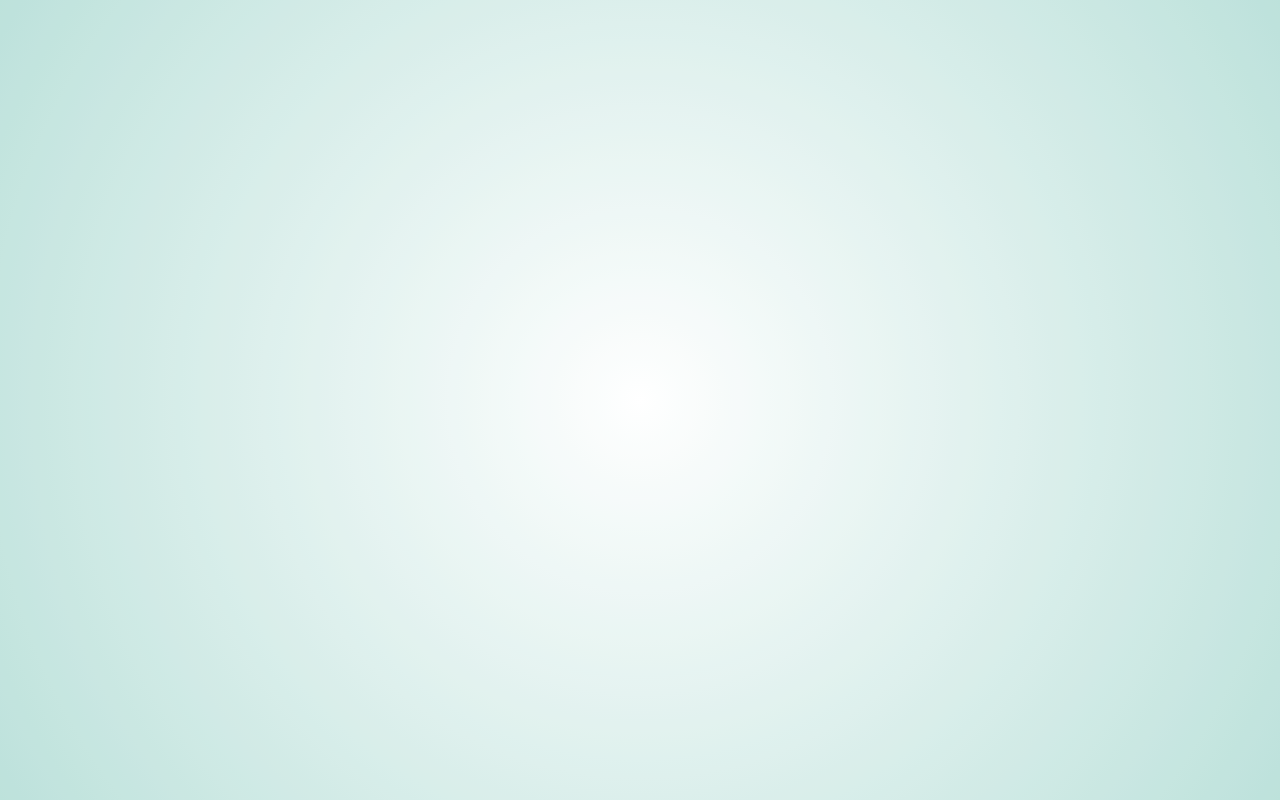
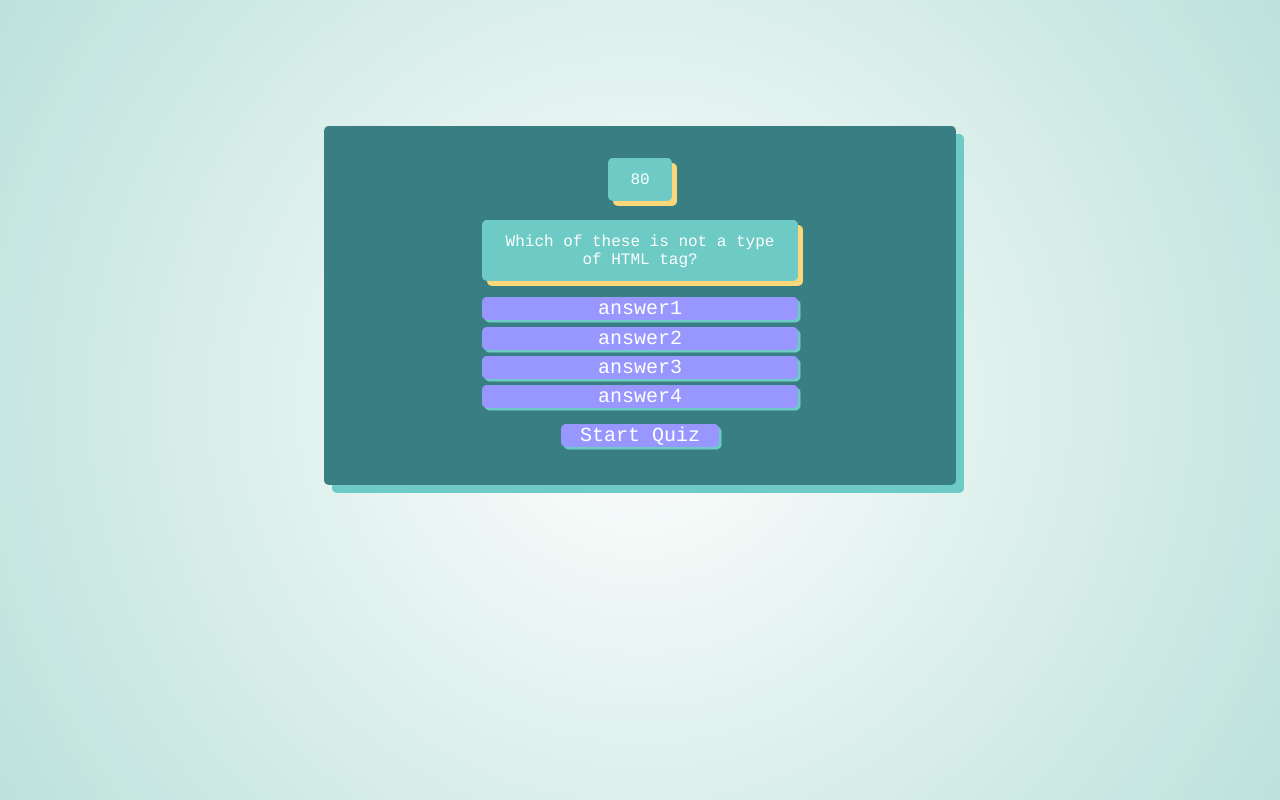
Before and after one commit to Old-Prego/code-quiz, a plain HTML site: page index.html in a window 1280 px wide. Drawn offline with Linux system fonts and the light colour scheme.

Commit message:
Set up basic color scheme in css and started framework for general functions in js.

```diff
--- a/assets/style.css
+++ b/assets/style.css
@@ -1,5 +1,93 @@
+:root{
+    --purp: #7F7EFF;
+    --light: #49BEB7;
+    --dark: #085F63;
+    --yelo: #FACF5A;
+}
+
+*{
+    box-sizing:border-box;
+    text-align:center;
+    font-family: Courier;
+
+}
+
 html{
     height: 100%;
     background: radial-gradient(circle, #ffffff,#addbd3);
     opacity: .8;
 }
+
+#container{
+    display:flex;
+    flex-direction:column;
+    flex-wrap:wrap;
+    width:50%;
+    margin:10% auto;
+    padding: 2% 0%;
+    background-color: var(--dark);
+    box-shadow: 8px 8px 0px 0px var(--light);
+    border-radius: 5px;
+}
+
+#timer{
+    color:white;
+    background-color: var(--light);
+    box-shadow: 5px 5px 0px 0px var(--yelo);
+    border-radius: 5px;
+    width: 10%;
+    margin: 1% auto;
+    padding: 2% 2%;
+}
+
+#question{
+    color:white;
+    background-color: var(--light);
+    box-shadow: 5px 5px 0px 0px var(--yelo);
+    border-radius: 5px;
+    width: 50%;
+    margin: 2% auto;
+    padding: 2% 2%;
+}
+
+#guesses{
+    display: flex;
+    flex-direction: column;
+    flex-wrap: wrap;
+    width:50%;
+    margin:0px auto;
+}
+
+.answers{
+    margin: 1% 0;
+    list-style:none;
+    font-size:20px;
+    background-color: var(--purp);
+    border-radius: 5px;
+    box-shadow: 2.5px 2.5px 0px 0px var(--light);
+    color:white;
+    transition: all 0.2s;
+}
+
+#startGame{
+    margin: 2% auto;
+    width:25%;
+    background-color: var(--purp);
+    box-shadow: 2.5px 2.5px 0px 0px var(--light);
+    color:white;
+    font-size: 20px;
+    border-radius: 5px;
+    transition: all 0.2s;
+}
+
+.answers:hover, #startGame:hover{
+    background-color: var(--yelo);
+    color:black;
+    box-shadow: 2.5px 2.5px 0px 0px var(--purp);
+}
+
+.answers:active, #startGame:active{
+    background-color: var(--yelo);
+    color:black;
+    box-shadow: 0px 0px var(--purp);
+}
--- a/index.html
+++ b/index.html
@@ -9,7 +9,19 @@
     <script src="assets/script.js" defer></script>
 </head>
 <body>
+    <div id="container">
+        <div id="timer">80</div>
+        <div id="question">Which of these is not a type of HTML tag?</div>
+        <div id="guesses">
+            <div id="answer1" class="answers">answer1</div>
+            <div id="answer2" class="answers">answer2</div>
+            <div id="answer3" class="answers">answer3</div>
+            <div id="answer4" class="answers">answer4</div>
+        </div>
 
+        <div id="startGame">Start Quiz</div>
+
+    </div>
 
 </body>
 </html>
```
